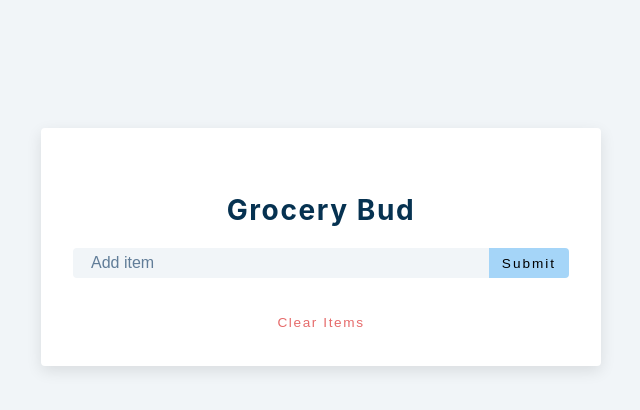
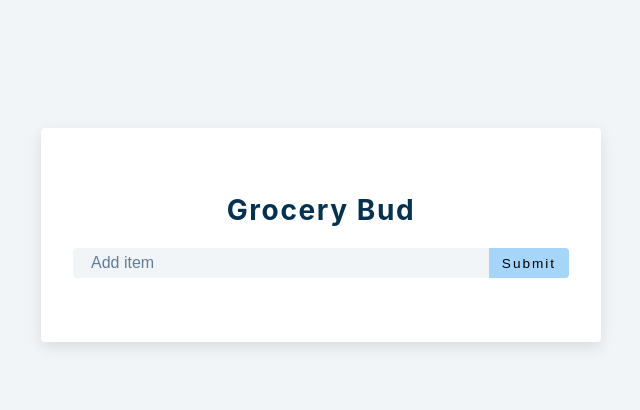
Before and after one commit to lilianlee0213/react-projects, a React (Create React App) app in the folder 10-grocery-bud/: page / in a window 1280 px wide. Shown: the top 410 px of the page, without its empty margins (319-959 px from the left). Built offline with nearby package versions, Linux system fonts and the light colour scheme; the HTML template or start-up script is replaced by a standard one.

Commit message:
clear button show when it is not empty array

```diff
--- a/10-grocery-bud/src/App.js
+++ b/10-grocery-bud/src/App.js
@@ -17,7 +17,7 @@ function App() {
 	useEffect(() => {
 		localStorage.setItem('list', JSON.stringify(list));
 	}, [list]);
-
+	console.log(list);
 	const handleSubmit = (e) => {
 		e.preventDefault();
 		const itemObj = {id: new Date().getTime().toString(), title: item};
@@ -95,9 +95,11 @@ function App() {
 			</form>
 			<div className="grocery-container">
 				<List list={list} removeItem={removeItem} editItem={editItem} />
-				<button className="clear-btn" onClick={clearList}>
-					clear items
-				</button>
+				{list.length !== 0 && (
+					<button className="clear-btn" onClick={clearList}>
+						clear items
+					</button>
+				)}
 			</div>
 		</section>
 	);
```
